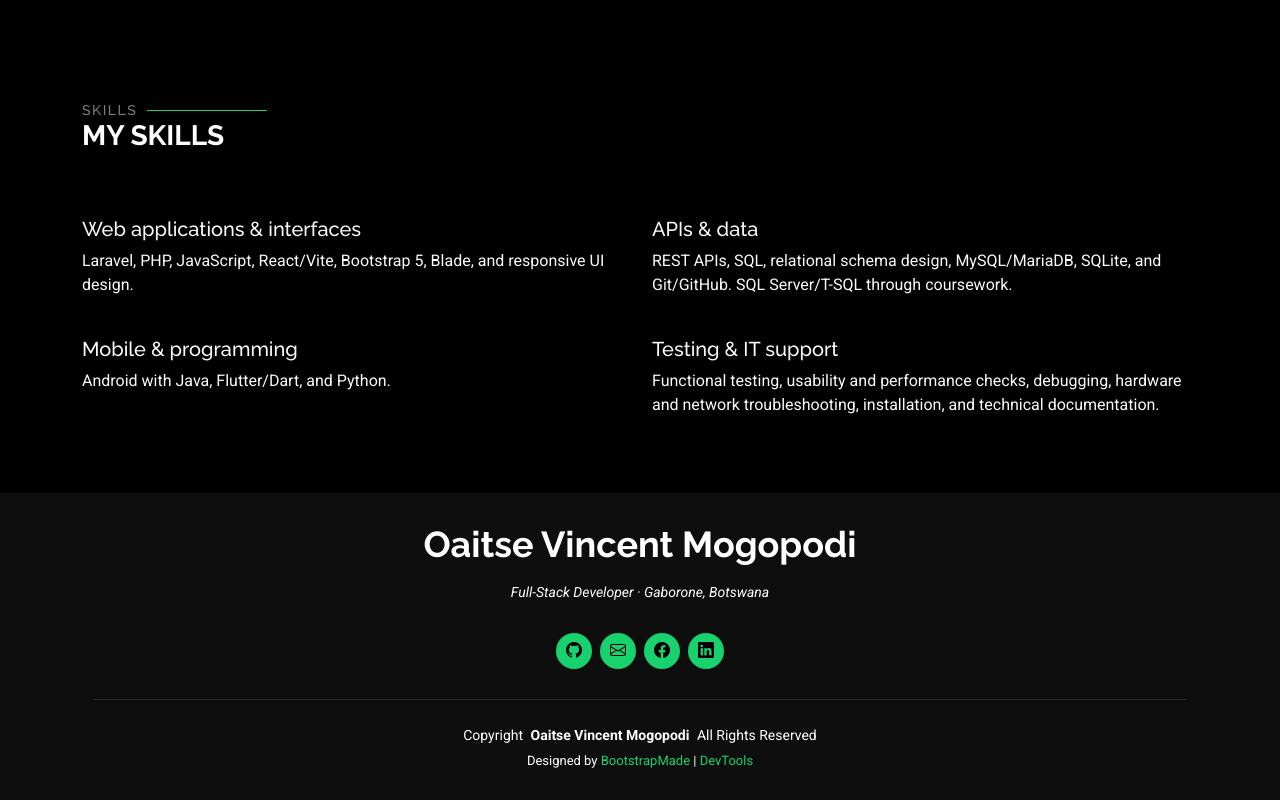
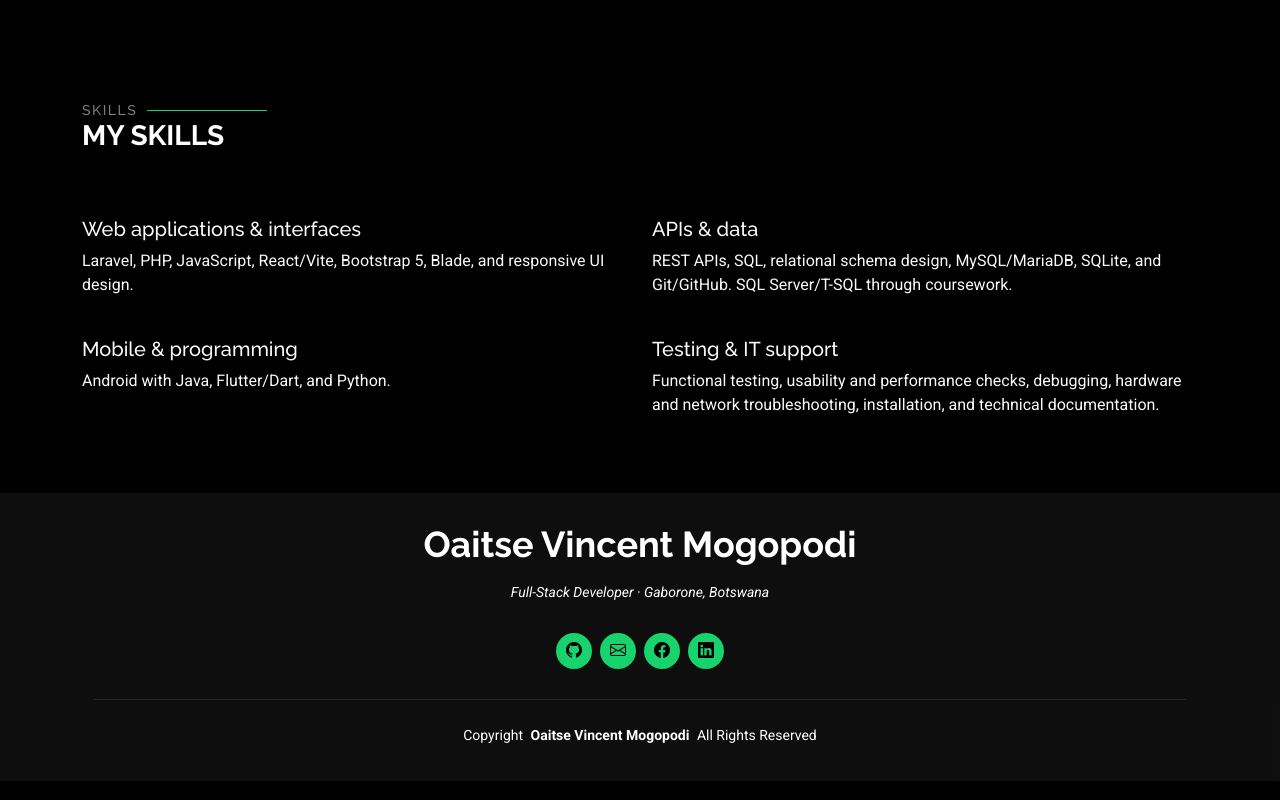
Before and after one commit to oaitsemogopodi/portfolioo, a plain HTML site: page about.html in a window 1280 px wide. Shown: the part 821-1621 px from the top of the page. Drawn offline with Linux system fonts and the light colour scheme.

Commit message:
Clean up about.html by removing template details
Removed template information and footer credits from about.html.

```diff
--- a/about.html
+++ b/about.html
@@ -30,10 +30,6 @@
 
   <!-- =======================================================
   * Template Name: Personal
-  * Template URL: https://bootstrapmade.com/personal-free-resume-bootstrap-template/
-  * Updated: Mar 05 2025 with Bootstrap v5.3.3
-  * Author: BootstrapMade.com
-  * License: https://bootstrapmade.com/license/
   ======================================================== -->
   <link href="assets/css/personalisation.css" rel="stylesheet">
 </head>
@@ -122,11 +118,6 @@
           <span>Copyright</span> <strong class="px-1 sitename">Oaitse Vincent Mogopodi</strong> <span>All Rights Reserved</span>
         </div>
         <div class="credits">
-          <!-- All the links in the footer should remain intact. -->
-          <!-- You can delete the links only if you've purchased the pro version. -->
-          <!-- Licensing information: https://bootstrapmade.com/license/ -->
-          <!-- Purchase the pro version with working PHP/AJAX contact form: [buy-url] -->
-          Designed by <a href="https://bootstrapmade.com/">BootstrapMade</a> | <a href="https://bootstrapmade.com/tools/">DevTools</a>
         </div>
       </div>
     </div>
```
